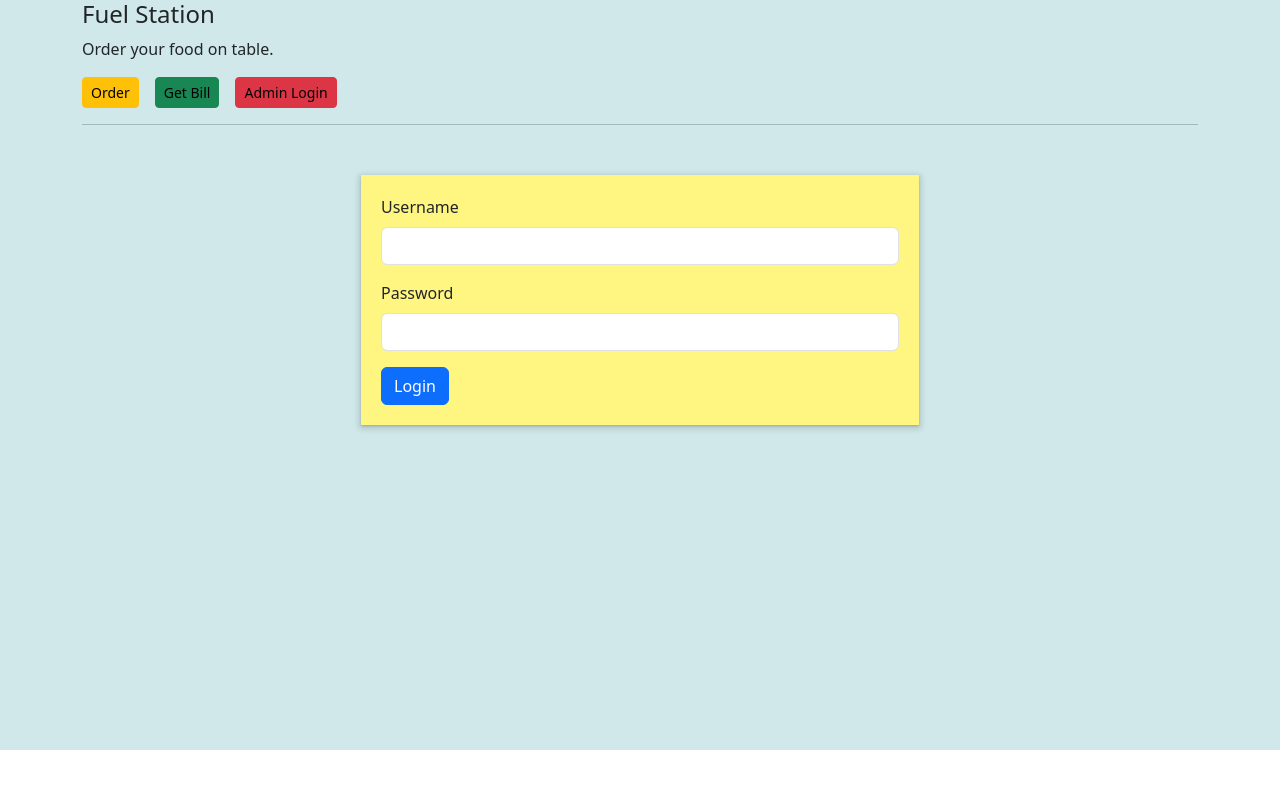
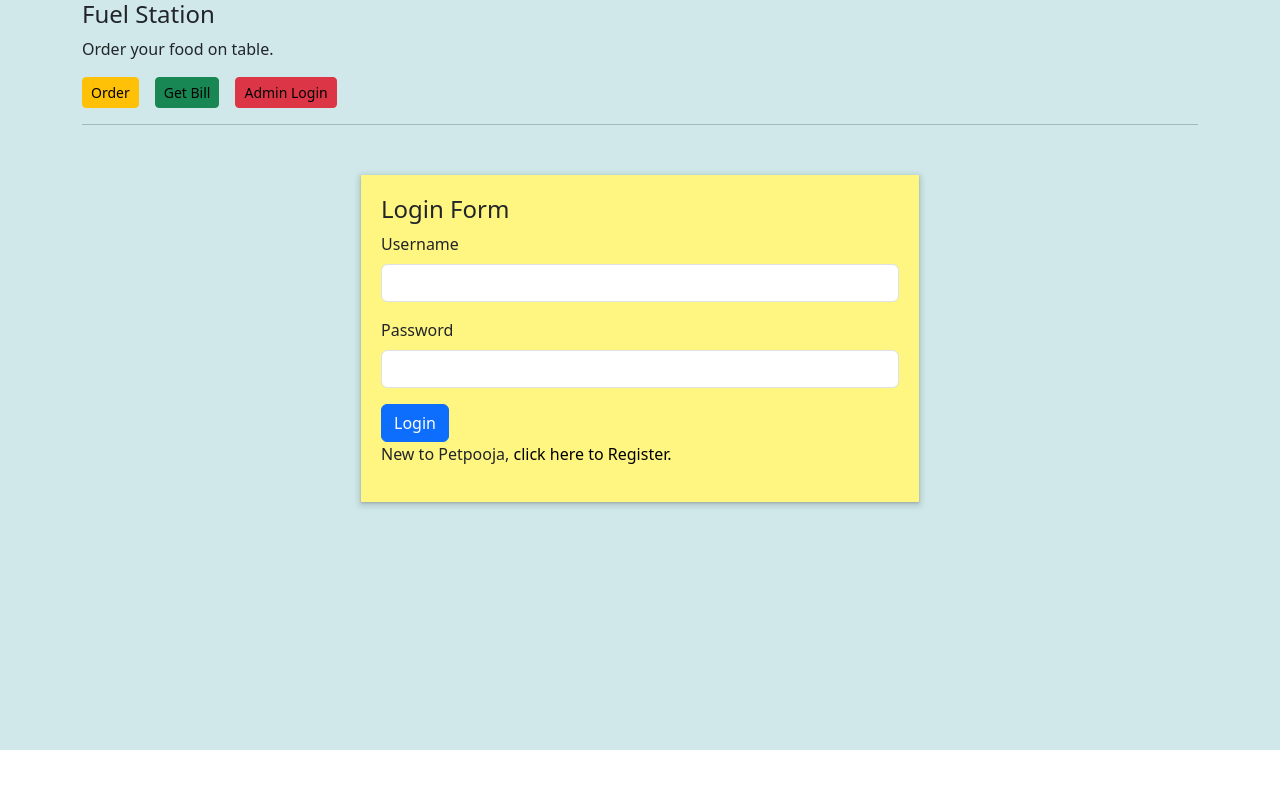
Before and after one commit to Krunaljumde24/petpooja-ui, a React (Vite) app: page /admin-login in a window 1280 px wide. Shown: the top 788 px of the page. Built offline with nearby package versions, Linux system fonts and the light colour scheme.

Commit message:
test code

```diff
--- a/src/components/Login.jsx
+++ b/src/components/Login.jsx
@@ -1,4 +1,5 @@
 import React, { useState } from "react";
+import { Link } from "react-router-dom";
 
 function Login() {
   const [loginDetails, setLoginDetails] = useState({
@@ -13,6 +14,7 @@ function Login() {
   return (
     <div className="container">
       <div className="login-form">
+        <h4>Login Form</h4>
         <form>
           <div className="mb-3">
             <label htmlFor="uname" className="form-label">
@@ -56,6 +58,9 @@ function Login() {
             Login
           </button>
         </form>
+        <p>
+          New to Petpooja, <Link> click here to Register. </Link>
+        </p>
       </div>
     </div>
   );
--- a/src/components/Test.jsx
+++ b/src/components/Test.jsx
@@ -23,6 +23,10 @@ function Test() {
       })
       .then((resp) => {
         console.log(resp);
+        setCategoryDetails({
+          catName: "",
+          catImage: null,
+        });
       })
       .catch((error) => {
         console.log(error);
```
Also changed, not shown: src/App.css (line endings or trailing spaces), src/assets/vegie-paradise-pizza.jpg (added).
